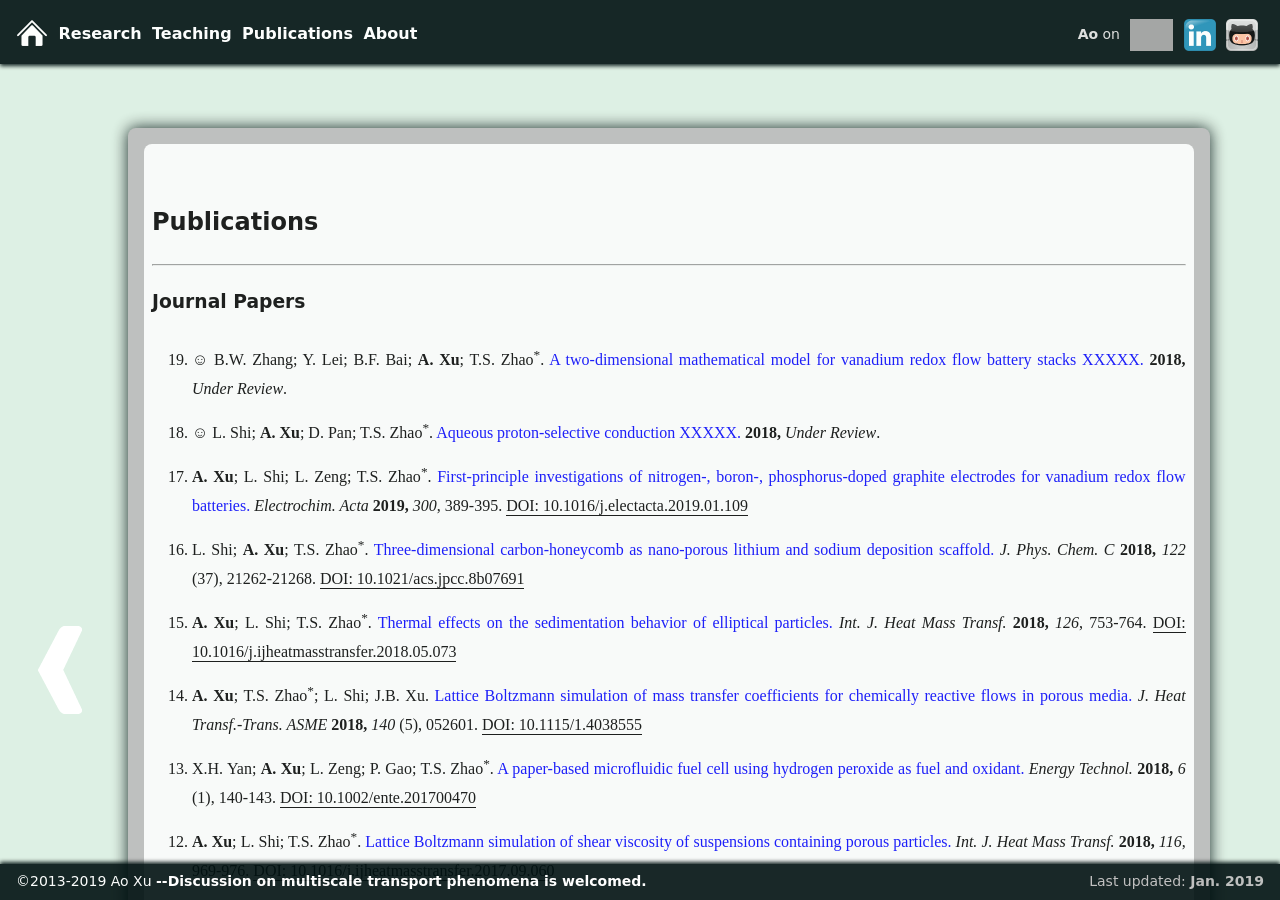
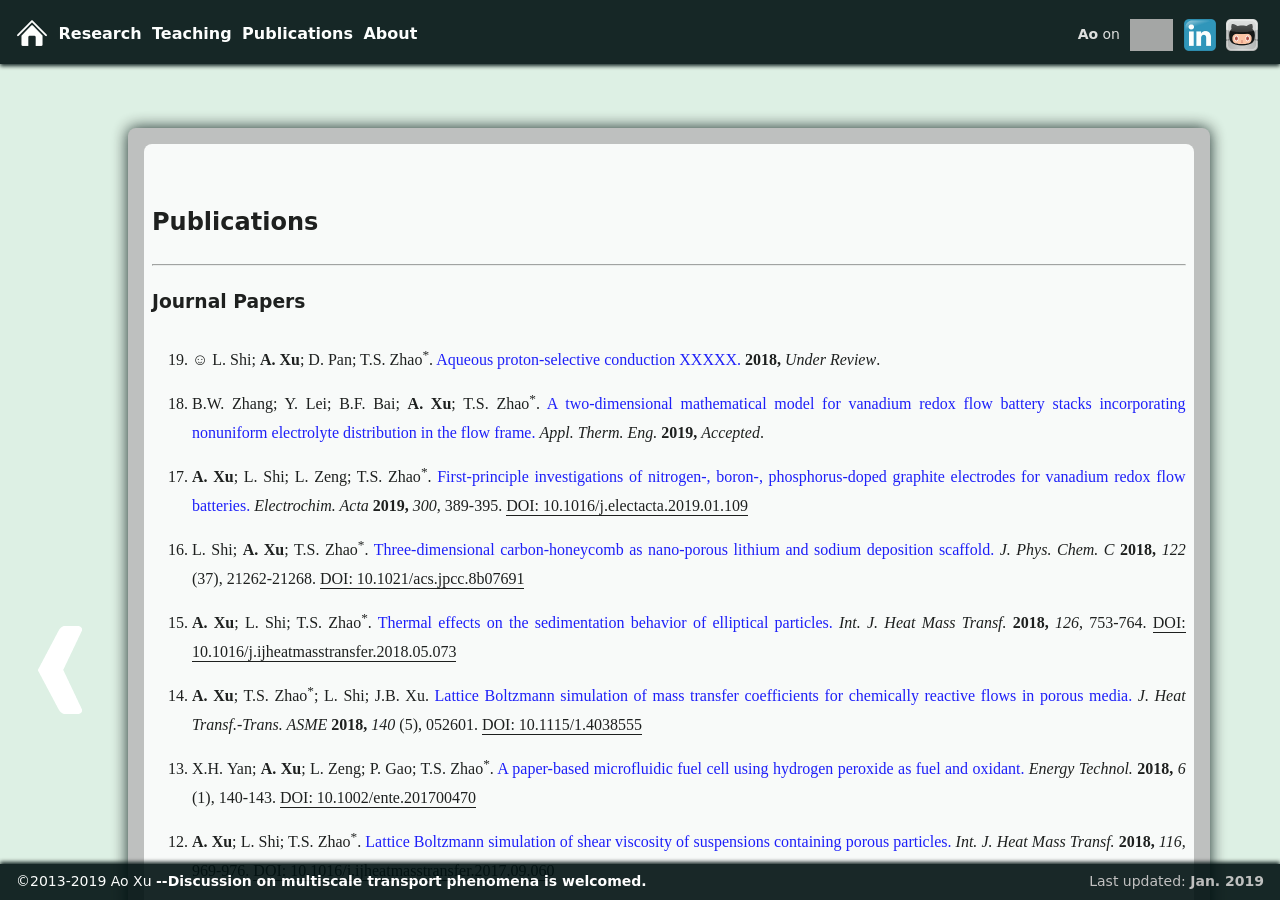
Before and after one commit to xuaoxiqi/xuaoxiqi.github.io, a Jekyll site: the page built from publications.html, in a window 1280 px wide and 900 px high. Built offline with Jekyll 4.4.1, drawn with Linux system fonts in a browser that asks for light colours; some web fonts are replaced; some of the changed text lies outside the part shown; grey boxes are pictures that could not be loaded.

Commit message:
update publications

```diff
--- a/about.html
+++ b/about.html
@@ -19,8 +19,8 @@ title: About
 He received his bachelor's degree in Theoretical and Applied Mechanics from University of Science and Technology of China (USTC) in 2013,
 and PhD degree in Mechanical Engineering from Hong Kong University of Science and Technology (HKUST) in 2017.
 Dr. Xu's research is focused on numerical modeling and simulation of complex transport phenomena with emphasis on fluid flows and heat transfer.
-He has published 17 papers in various prestigious journals, among which 8 papers as first author.
-These papers have collectively received more than 280 citations and earned Dr. Xu an h-index of 10 (Google Scholar).
+He has published 18 papers in various prestigious journals, among which 8 papers as first author.
+These papers have collectively received more than 290 citations and earned Dr. Xu an h-index of 10 (Google Scholar).
 In the international community, Dr. Xu serves as Managing Editor of <i>International Journal of Heat and Mass Transfer</i> (Elsevier) and served as Managing Editor of <i>Applied Thermal Engineering</i> (Elsevier).
 </p>
 
@@ -31,7 +31,7 @@ In the international community, Dr. Xu serves as Managing Editor of <i>Internati
 2017年10月至2018年10月于香港科技大学任职Research Associate，
 2018年10月入职西北工业大学航空学院流体力学系。
 徐博士致力于复杂流动与传热的格子玻尔兹曼模拟，
-在国际权威学术期刊发表SCI论文17篇（其中第一作者论文8篇），SCI引用230余次（其中他引210余次），h-因子为10。
+在国际权威学术期刊发表SCI论文18篇（其中第一作者论文8篇），SCI引用230余次（其中他引210余次），h-因子为10。
 在国际学术界，徐博士担任《International Journal of Heat and Mass Transfer》常务编辑，曾任《Applied Thermal Engineering》常务编辑。
 </p>
 
--- a/publications.html
+++ b/publications.html
@@ -19,18 +19,16 @@ title: Publications
 
     <ol reversed="reversed">
 
-
-
         <!--019-->
-        <li class="liPublications">&#9786  B.W. Zhang; Y. Lei; B.F. Bai; <b>A. Xu</b>; T.S. Zhao<sup>*</sup>.
-        <a class="publications" href="#">A two-dimensional mathematical model for vanadium redox flow battery stacks XXXXX.</a>
+        <li class="liPublications">&#9786  L. Shi; <b>A. Xu</b>; D. Pan; T.S. Zhao<sup>*</sup>.
+        <a class="publications" href="#">Aqueous proton-selective conduction XXXXX.</a>
         <b>2018,</b> <i>Under Review</i>.
         </li>
 
         <!--018-->
-        <li class="liPublications">&#9786  L. Shi; <b>A. Xu</b>; D. Pan; T.S. Zhao<sup>*</sup>.
-        <a class="publications" href="#">Aqueous proton-selective conduction XXXXX.</a>
-        <b>2018,</b> <i>Under Review</i>.
+        <li class="liPublications"> B.W. Zhang; Y. Lei; B.F. Bai; <b>A. Xu</b>; T.S. Zhao<sup>*</sup>.
+        <a class="publications" href="./publications/018_ATE2019.pdf">A two-dimensional mathematical model for vanadium redox flow battery stacks incorporating nonuniform electrolyte distribution in the flow frame.</a>
+        <i>Appl. Therm. Eng.</i> <b>2019,</b> <i>Accepted</i>.
         </li>
 
         <!--017-->
@@ -218,6 +216,21 @@ title: Publications
   </tr>
   -->
 
+
+    <tr>
+    <td>
+        <a href="https://www.journals.elsevier.com/applied-thermal-engineering" target="_blank">
+    Applied Thermal Engineering
+        </a>
+    </td>
+    <td>Appl. Therm. Eng.</td>
+    <td align="center">1359-4311</td>
+    <td align="center">3.771</td>
+    <td align="center">4.2</td>
+    <td>Thermodynamics (Q1); Engineering, Mechanical (Q1); Mechanics (Q1); Energy & Fuels (Q2)</td>
+  </tr>
+
+
     <tr>
     <td>
         <a href="https://www.journals.elsevier.com/electrochimica-acta/" target="_blank">
```
